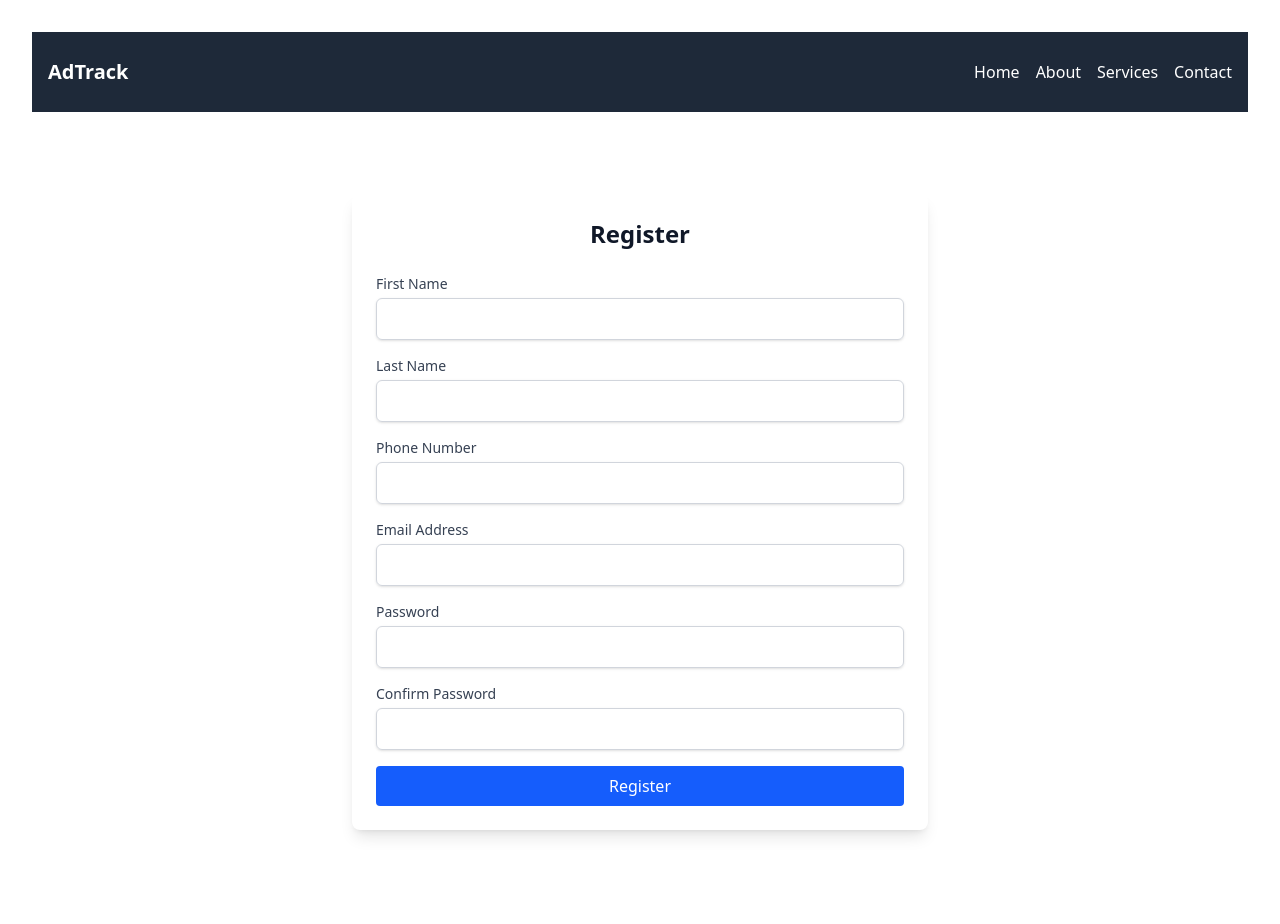
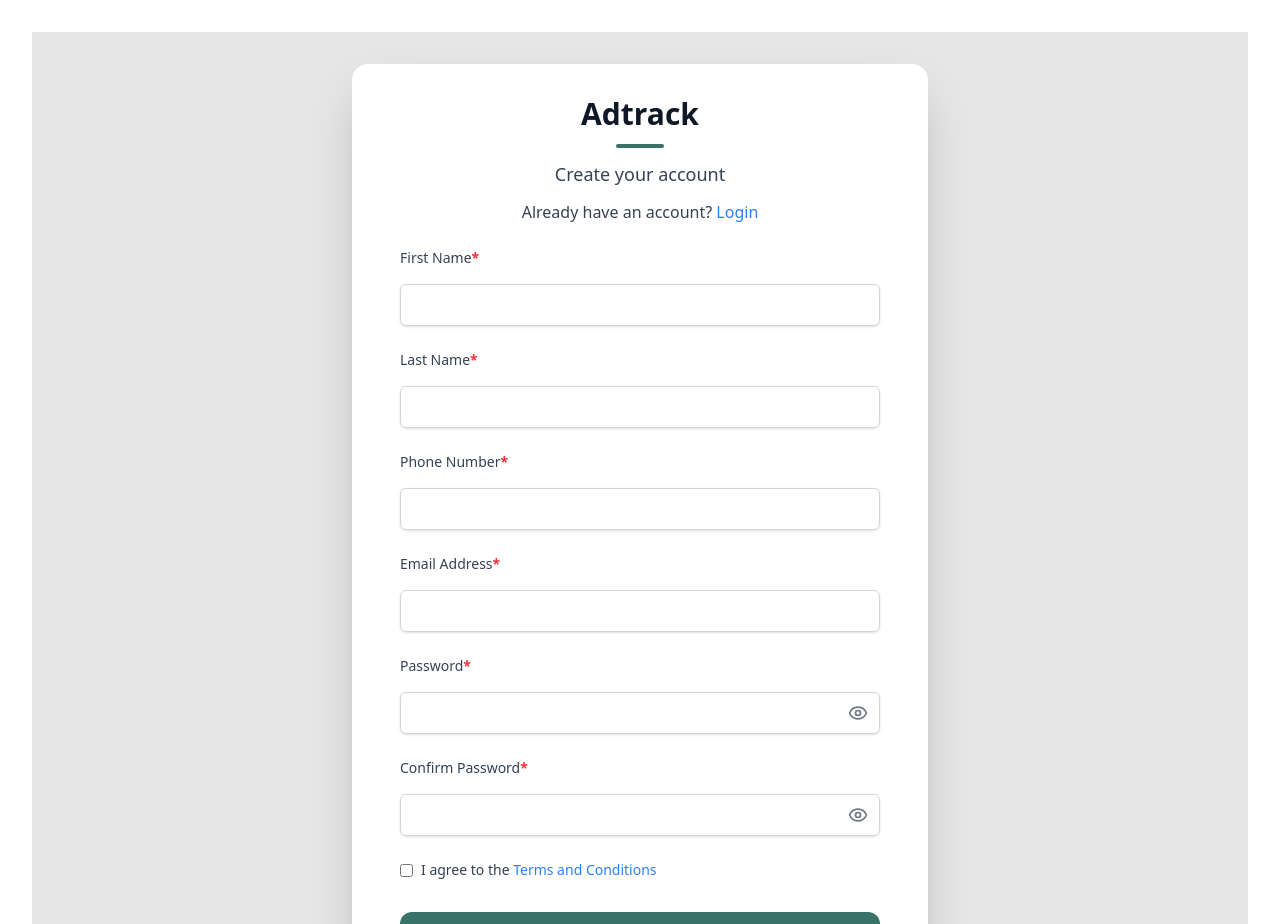
Before and after one commit to Jakom001/adtrack, a React (Vite) app in the folder frontend/: page /register in a window 1280 px wide. Shown: the top 924 px of the page. Built offline with nearby package versions, Linux system fonts and the light colour scheme.

Commit message:
customize login and registration form

```diff
--- a/frontend/src/App.jsx
+++ b/frontend/src/App.jsx
@@ -1,30 +1,37 @@
-import { useState } from 'react'
-import './App.css'
-import Navbar from './components/layout/Navbar'
-import { Routes, Route } from'react-router-dom'
-import Home from './pages/Home'
-import NotFound from './pages/NotFound'
-import Contact from './pages/contact'
-import Login from './pages/Login'
-import Register from './pages/Register'
+import { useState } from 'react';
+import { Routes, Route, useLocation } from 'react-router-dom';
+import './App.css';
+import Navbar from './components/layout/Navbar';
+import Home from './pages/Home';
+import NotFound from './pages/NotFound';
+import Contact from './pages/contact';
+import Login from './pages/Login';
+import Register from './pages/Register';
 import AOS from 'aos';
 import 'aos/dist/aos.css';
+AOS.init({
+  once: false
+}
+);
 function App() {
-  const [count, setCount] = useState(0)
+  const [count, setCount] = useState(0);
+  const location = useLocation();
+
+  // Hide Navbar on login and register pages
+  const hideNavbarRoutes = ['/login', '/register'];
 
   return (
     <>
-    <Navbar/>
+      {!hideNavbarRoutes.includes(location.pathname) && <Navbar />}
       <Routes>
         <Route path="/" element={<Home />} />
         <Route path="contact" element={<Contact count={count} />} />
-      <Route path="*" element={() => <NotFound />} />
-
+        <Route path="*" element={<NotFound />} />
         <Route path="login" element={<Login />} />
         <Route path="register" element={<Register />} />
       </Routes>
     </>
-  )
+  );
 }
 
-export default App
+export default App;
--- a/frontend/src/pages/Login.jsx
+++ b/frontend/src/pages/Login.jsx
@@ -60,14 +60,14 @@ const Login = () => {
 
     return (
         <div className='flex flex-col items-center justify-center min-h-screen text-center bg-grayColor'>
-            <div className="w-xl bg-white p-12 rounded-2xl shadow-2xl hover:animate-bounce">
+            <div className="w-xl bg-white p-12 rounded-2xl shadow-2xl transition-all duration-300 hover:translate-y-[-3px]">
                 <div className="flex flex-col items-center justify-center gap-3 mb-6">
                     <h1 className='text-3xl font-bold text-gray-900'>Adtrack</h1>
                     <div className='bg-primary w-12 h-1 rounded-md'></div>
                     <p className='text-gray-700 text-lg font-medium'>Welcome back! Log in to your account</p>
                     <p className='text-gray-700'>
                         Don't have an account?
-                        <span className='text-primary cursor-pointer' onClick={() => navigate("/register")}> Register</span>
+                        <span className='text-blue-500 cursor-pointer' onClick={() => navigate("/register")}> Register</span>
                     </p>
                 </div>
 
@@ -80,7 +80,7 @@ const Login = () => {
                             Email<span className='text-red-500 font-bold'>*</span>
                         </label>
                         <input
-                            className="w-full px-3 py-2 border border-gray-300 rounded-md shadow-sm focus:outline-none focus:ring-2 focus:ring-blue-500 focus:border-blue-500"
+                            className="w-full px-3 py-2 border border-gray-300 rounded-md shadow-sm focus:outline-none focus:ring-2 focus:ring-primary focus:border-primary"
                             type="email"
                             name="email"
                             value={formData.email}
@@ -94,12 +94,12 @@ const Login = () => {
                             <label className="text-left text-sm font-medium text-gray-700 mb-4">
                                 Password<span className='text-red-500 font-bold'>*</span>
                             </label>
-                            <p className='text-primary cursor-pointer' onClick={() => navigate("/forgot-password")}>Forgot Password?</p>
+                            <p className='text-blue-500 cursor-pointer' onClick={() => navigate("/forgot-password")}>Forgot Password?</p>
                         </div>
 
                         <div className="relative">
                             <input
-                                className="w-full px-3 py-2 border border-gray-300 rounded-md shadow-sm focus:outline-none focus:ring-2 focus:ring-primary focus:border-secondary"
+                                className="w-full px-3 py-2 border border-gray-300 rounded-md shadow-sm focus:outline-none focus:ring-2 focus:ring-primary focus:primary"
                                 type={showPassword ? "text" : "password"}
                                 name="password"
                                 value={formData.password}
@@ -133,7 +133,7 @@ const Login = () => {
                     <div className='border-t border-gray-300 mb-8'></div>
                     <p className='text-gray-700 text-base'>
                         By logging in, you agree to our
-                        <span className='text-primary cursor-pointer' onClick={() => navigate("/terms-conditions")}> Terms & Conditions</span>
+                        <span className='text-blue-500 cursor-pointer' onClick={() => navigate("/terms-conditions")}> Terms & Conditions</span>
                     </p>
                 </form>
             </div>
--- a/frontend/src/pages/Register.jsx
+++ b/frontend/src/pages/Register.jsx
@@ -1,61 +1,63 @@
-import React from 'react'
-import { useNavigate } from 'react-router-dom'
+import React, { useState } from 'react';
+import { useNavigate } from 'react-router-dom';
 import { registerUser } from '../api/authApi';
+import { Eye, EyeOff, X } from 'lucide-react';
 
 const Register = () => {
     const navigate = useNavigate();
-    const [formData, setFormData] = React.useState({
+    const [formData, setFormData] = useState({
         firstName: '',
         lastName: '',
         phone: '',
         email: '',
         password: '',
-        confirmPassword: ''
+        confirmPassword: '',
+        termsAccepted: false
     });
-    const [formErrors, setFormErrors] = React.useState({});
-    const [errors, setErrors] = React.useState("");
-    const [message, setMessage] = React.useState("");
-    const [loading, setLoading] = React.useState(false);
+    const [formErrors, setFormErrors] = useState({});
+    const [errors, setErrors] = useState("");
+    const [message, setMessage] = useState("");
+    const [loading, setLoading] = useState(false);
+    const [showPassword, setShowPassword] = useState(false);
+    const [showConfirmPassword, setShowConfirmPassword] = useState(false);
 
     const validateForm = () => {
         let newErrors = {}
 
-        // First Name validation
         if(!formData.firstName.trim()){
             newErrors.firstName = "First Name is required";
         }
 
-        // Last Name validation
         if(!formData.lastName.trim()){
             newErrors.lastName = "Last Name is required";
         }
 
-        // Phone validation
         if(!formData.phone.trim()){
             newErrors.phone = "Phone number is required";
         } else if(!/^\d{10}$/.test(formData.phone)){
             newErrors.phone = "Phone number must be 10 digits";
         }
 
-        // Email validation
         if(!formData.email.trim()){
             newErrors.email = "Email is required";
         } else if(!formData.email.match(/^[^\s@]+@[^\s@]+\.[^\s@]+$/)){
             newErrors.email = "Email is invalid";
         }
 
-        // Password validation
         if (!formData.password.trim()){
             newErrors.password = "Password is required";
         } else if(formData.password.length < 8){
             newErrors.password = "Password must be at least 8 characters";
         }
 
-        // Confirm Password validation
         if (!formData.confirmPassword.trim()){
             newErrors.confirmPassword = "Please confirm your password";
         } else if(formData.password !== formData.confirmPassword){
             newErrors.confirmPassword = "Passwords do not match";
+        }
+
+        if(!formData.termsAccepted){
+            newErrors.termsAccepted = "You must agree to the Terms and Conditions";
         }
 
         setFormErrors(newErrors);
@@ -63,15 +65,22 @@ const Register = () => {
     }
 
     const handleChange = (e) => {
-        const {name, value} = e.target;
+        const { name, value, type, checked } = e.target;
+
+        const inputValue = type === 'checkbox' ? checked : value;
+
         setFormData((prevData) => ({
             ...prevData,
-            [name]: value
+            [name]: inputValue
         }));
-        if(formErrors[name]) setFormErrors((prevErrors) => ({
+
+        if(formErrors[name]) {
+            setFormErrors((prevErrors) => ({
                 ...prevErrors,
                 [name]: null
             }));
+        }
+
         if(errors) setErrors("");
     };
 
@@ -82,7 +91,9 @@ const Register = () => {
         if(!validateForm()) return;
         setLoading(true);
 
-        const { data, error } = await registerUser(formData);
+        const { termsAccepted, ...apiFormData } = formData;
+
+        const { data, error } = await registerUser(apiFormData);
 
         setLoading(false);
 
@@ -96,7 +107,8 @@ const Register = () => {
                 phone: '',
                 email: '',
                 password: '',
-                confirmPassword: ''
+                confirmPassword: '',
+                termsAccepted: false
             });
 
             setTimeout(() => {
@@ -105,120 +117,166 @@ const Register = () => {
         }
     };
 
+  return (
+    <div className='flex flex-col items-center justify-center min-h-screen text-center bg-grayColor'>
+        {message && (
+            <div className="fixed top-4 left-1/2 transform -translate-x-1/2 z-50 w-auto max-w-lg p-4 bg-green-100 text-green-700 rounded-lg shadow-lg flex items-center justify-between">
+                <span>{message}</span>
+                <X
+                    size={20}
+                    className="ml-4 cursor-pointer hover:text-green-900"
+                    onClick={() => setMessage("")}
+                />
+            </div>
+        )}
+        {errors && (
+            <div className="fixed top-4 left-1/2 transform -translate-x-1/2 z-50 w-auto max-w-lg p-4 bg-red-100 text-red-700 rounded-lg shadow-lg flex items-center justify-between">
+                <span>{errors}</span>
+                <X
+                    size={20}
+                    className="ml-4 cursor-pointer hover:text-red-900"
+                    onClick={() => setErrors("")}
+                />
+            </div>
+        )}
 
-    return (
-        <div className='flex flex-col items-center justify-center min-h-screen text-center'>
-            <div className="w-xl bg-white p-6 rounded-lg shadow-lg">
-              <h2 className='text-2xl font-bold text-gray-900 mb-6'>
-                Register
-              </h2>
-            {message && <div className="p-3 bg-green-100 text-green-700 rounded mb-4">{message}</div>}
-            {errors && <div className="p-3 bg-red-100 text-red-700 rounded mb-4">{errors}</div>}
+        <div className="w-xl bg-white px-12 py-8 m-8 rounded-2xl shadow-2xl transition-all duration-300 hover:translate-y-[-3px]">
+            <div className="flex flex-col items-center justify-center gap-3 mb-6">
+                <h1 className='text-3xl font-bold text-gray-900'>Adtrack</h1>
+                <div className='bg-primary w-12 h-1 rounded-md'></div>
+                <p className='text-gray-700 text-lg font-medium'>Create your account</p>
+                <p className='text-gray-700'>
+                    Already have an account?
+                    <span className='text-blue-500 cursor-pointer' onClick={() => navigate("/login")}> Login</span>
+                </p>
+            </div>
 
             <form onSubmit={handleSubmit}>
-                <div className="mb-4 flex flex-col">
-                    <label className="text-left text-sm font-medium text-gray-700 mb-1">
-                        First Name
+                <div className="mb-6 flex flex-col">
+                    <label className="text-left text-sm font-medium text-gray-700 mb-4">
+                        First Name<span className='text-red-500 font-bold'>*</span>
                     </label>
-                    <div className='flex flex-col w-full'>
                     <input
-                        className="w-full px-3 py-2 border border-gray-300 rounded-md shadow-sm focus:outline-none focus:ring-2 focus:ring-blue-500 focus:border-blue-500"
+                        className="w-full px-3 py-2 border border-gray-300 rounded-md shadow-sm focus:outline-none focus:ring-2 focus:ring-primary focus:border-primary"
                         type="text"
                         name="firstName"
                         value={formData.firstName}
                         onChange={handleChange}
                     />
-                        {formErrors.firstName && <div className="text-red-500 text-xs mt-1">{formErrors.firstName}</div>}
-                    </div>
+                    {formErrors.firstName && <div className="text-left text-red-500 text-xs mt-1">{formErrors.firstName}</div>}
                 </div>
 
-                <div className="mb-4 flex flex-col">
-                    <label className="text-left text-sm font-medium text-gray-700 mb-1">
-                        Last Name
+                <div className="mb-6 flex flex-col">
+                    <label className="text-left text-sm font-medium text-gray-700 mb-4">
+                        Last Name<span className='text-red-500 font-bold'>*</span>
                     </label>
-                    <div className='flex flex-col w-full'>
                     <input
-                        className="w-full px-3 py-2 border border-gray-300 rounded-md shadow-sm focus:outline-none focus:ring-2 focus:ring-blue-500 focus:border-blue-500"
+                        className="w-full px-3 py-2 border border-gray-300 rounded-md shadow-sm focus:outline-none focus:ring-2 focus:ring-primary focus:border-primary"
                         type="text"
                         name="lastName"
                         value={formData.lastName}
                         onChange={handleChange}
                     />
-                        {formErrors.lastName && <div className="text-red-500 text-xs mt-1">{formErrors.lastName}</div>}
-                    </div>
+                    {formErrors.lastName && <div className="text-left text-red-500 text-xs mt-1">{formErrors.lastName}</div>}
                 </div>
 
-                <div className="mb-4 flex flex-col">
-                    <label className="text-left text-sm font-medium text-gray-700 mb-1">
-                        Phone Number
+                <div className="mb-6 flex flex-col">
+                    <label className="text-left text-sm font-medium text-gray-700 mb-4">
+                        Phone Number<span className='text-red-500 font-bold'>*</span>
                     </label>
-                    <div className='flex flex-col w-full'>
                     <input
-                        className="w-full px-3 py-2 border border-gray-300 rounded-md shadow-sm focus:outline-none focus:ring-2 focus:ring-blue-500 focus:border-blue-500"
+                        className="w-full px-3 py-2 border border-gray-300 rounded-md shadow-sm focus:outline-none focus:ring-2 focus:ring-primary focus:border-primary"
                         type="tel"
                         name="phone"
                         value={formData.phone}
                         onChange={handleChange}
                     />
-                        {formErrors.phone && <div className="text-red-500 text-xs mt-1">{formErrors.phone}</div>}
-                    </div>
+                    {formErrors.phone && <div className="text-left text-red-500 text-xs mt-1">{formErrors.phone}</div>}
                 </div>
 
-                <div className="mb-4 flex flex-col">
-                    <label className="text-left text-sm font-medium text-gray-700 mb-1">
-                        Email Address
+                <div className="mb-6 flex flex-col">
+                    <label className="text-left text-sm font-medium text-gray-700 mb-4">
+                        Email Address<span className='text-red-500 font-bold'>*</span>
                     </label>
-                    <div className='flex flex-col w-full'>
                     <input
-                        className="w-full px-3 py-2 border border-gray-300 rounded-md shadow-sm focus:outline-none focus:ring-2 focus:ring-blue-500 focus:border-blue-500"
+                        className="w-full px-3 py-2 border border-gray-300 rounded-md shadow-sm focus:outline-none focus:ring-2 focus:ring-primary focus:border-primary"
                         type="email"
                         name="email"
                         value={formData.email}
                         onChange={handleChange}
                     />
-                        {formErrors.email && <div className="text-red-500 text-xs mt-1">{formErrors.email}</div>}
-                    </div>
+                    {formErrors.email && <div className="text-left text-red-500 text-xs mt-1">{formErrors.email}</div>}
                 </div>
 
-                <div className="mb-4 flex flex-col">
-                    <label className="text-left text-sm font-medium text-gray-700 mb-1">
-                        Password
+                <div className="mb-6 flex flex-col">
+                    <label className="text-left text-sm font-medium text-gray-700 mb-4">
+                        Password<span className='text-red-500 font-bold'>*</span>
                     </label>
-                    <div className='flex flex-col w-full'>
+                    <div className="relative">
                         <input
-                      className="w-full px-3 py-2 border border-gray-300 rounded-md shadow-sm focus:outline-none focus:ring-2 focus:ring-blue-500 focus:border-blue-500"
-                      type="password"
+                            className="w-full px-3 py-2 border border-gray-300 rounded-md shadow-sm focus:outline-none focus:ring-2 focus:ring-primary focus:border-primary"
+                            type={showPassword ? "text" : "password"}
                             name="password"
                             value={formData.password}
                             onChange={handleChange}
                         />
-                    {formErrors.password && <div className="text-red-500 text-xs mt-1">{formErrors.password}</div>}
+                        <span
+                            className="absolute inset-y-0 right-3 flex items-center cursor-pointer text-gray-500"
+                            onClick={() => setShowPassword(!showPassword)}
+                        >
+                            {showPassword ? <EyeOff size={20} /> : <Eye size={20} />}
+                        </span>
                     </div>
+                    {formErrors.password && <div className="text-left text-red-500 text-xs mt-1">{formErrors.password}</div>}
                 </div>
 
-                <div className="mb-4 flex flex-col">
-                    <label className="text-left text-sm font-medium text-gray-700 mb-1">
-                        Confirm Password
+                <div className="mb-6 flex flex-col">
+                    <label className="text-left text-sm font-medium text-gray-700 mb-4">
+                        Confirm Password<span className='text-red-500 font-bold'>*</span>
                     </label>
-                    <div className='flex flex-col w-full'>
+                    <div className="relative">
                         <input
-                      className="w-full px-3 py-2 border border-gray-300 rounded-md shadow-sm focus:outline-none focus:ring-2 focus:ring-blue-500 focus:border-blue-500"
-                      type="password"
+                            className="w-full px-3 py-2 border border-gray-300 rounded-md shadow-sm focus:outline-none focus:ring-2 focus:ring-primary focus:border-primary"
+                            type={showConfirmPassword ? "text" : "password"}
                             name="confirmPassword"
                             value={formData.confirmPassword}
                             onChange={handleChange}
                         />
-                    {formErrors.confirmPassword && <div className="text-red-500 text-xs mt-1">{formErrors.confirmPassword}</div>}
+                        <span
+                            className="absolute inset-y-0 right-3 flex items-center cursor-pointer text-gray-500"
+                            onClick={() => setShowConfirmPassword(!showConfirmPassword)}
+                        >
+                            {showConfirmPassword ? <EyeOff size={20} /> : <Eye size={20} />}
+                        </span>
                     </div>
+                    {formErrors.confirmPassword && <div className="text-left text-red-500 text-xs mt-1">{formErrors.confirmPassword}</div>}
                 </div>
 
-                <div className="flex items-center">
+                <div className='flex flex-col mb-6'>
+                    <div className='flex items-center gap-2 mb-2'>
+                    <input
+                        type="checkbox"
+                        id="terms"
+                        name="termsAccepted"
+                        checked={formData.termsAccepted}
+                        onChange={handleChange}
+                    />
+                    <label htmlFor="terms" className='text-sm font-medium text-gray-700'>
+                        I agree to the
+                        <span className='text-blue-500 cursor-pointer' onClick={() => navigate("/terms-conditions")}> Terms and Conditions</span>
+                    </label>
+                    </div>
+
+                    {formErrors.termsAccepted && <div className="text-left text-red-500 text-xs ml-2">{formErrors.termsAccepted}</div>}
+                </div>
+
+                <div className="flex items-center justify-between">
                     <button
                         type="submit"
-                      className="w-full p-2 bg-blue-600 text-white rounded cursor-pointer hover:bg-blue-700 disabled:opacity-50"
+                        className="w-full p-2 bg-primary text-white rounded-xl cursor-pointer hover:bg-secondary disabled:opacity-50 mb-2"
                         disabled={loading}
                     >
-                       {loading ? "Registering..." : "Register"}
+                        {loading ? "Registering..." : "Create Account"}
                     </button>
                 </div>
             </form>
```
Lines whose indentation alone changed are shown as unchanged.
